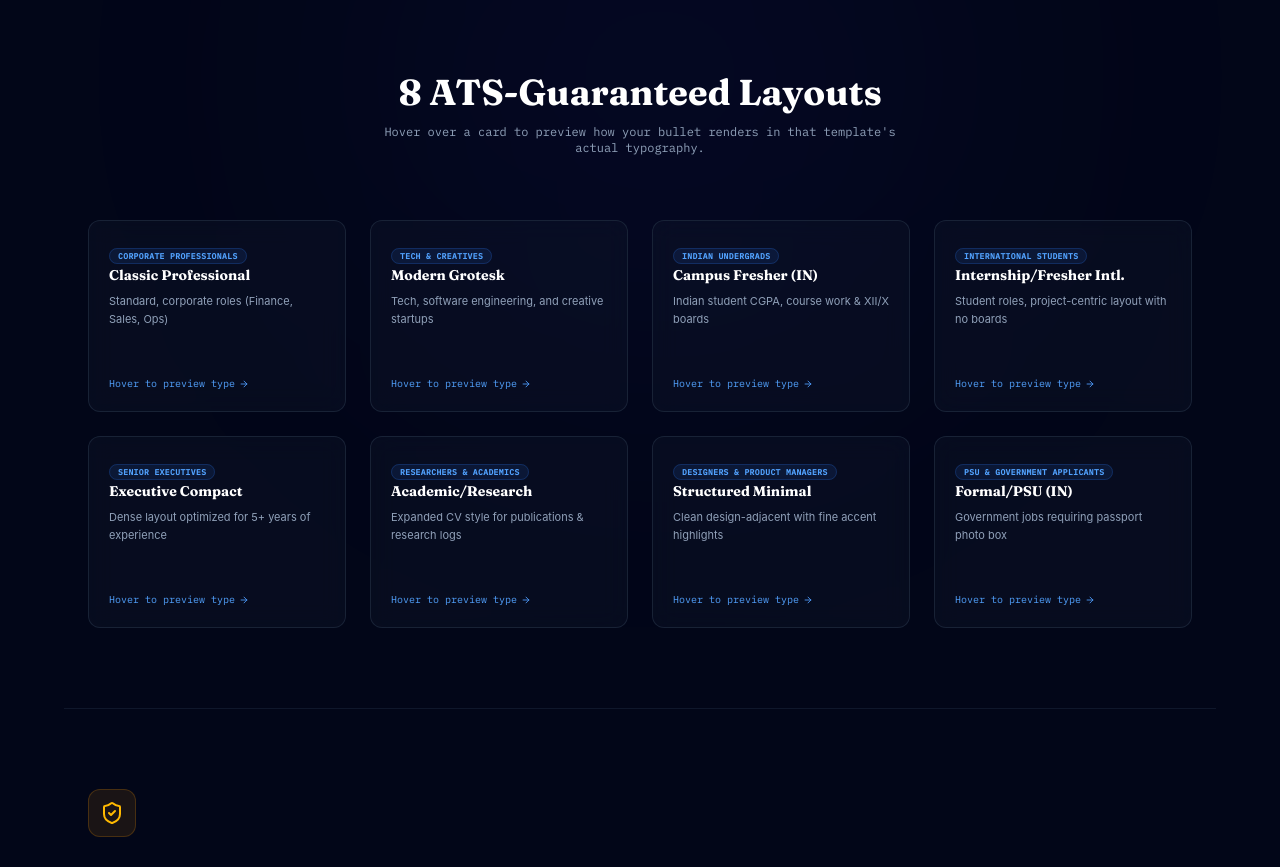
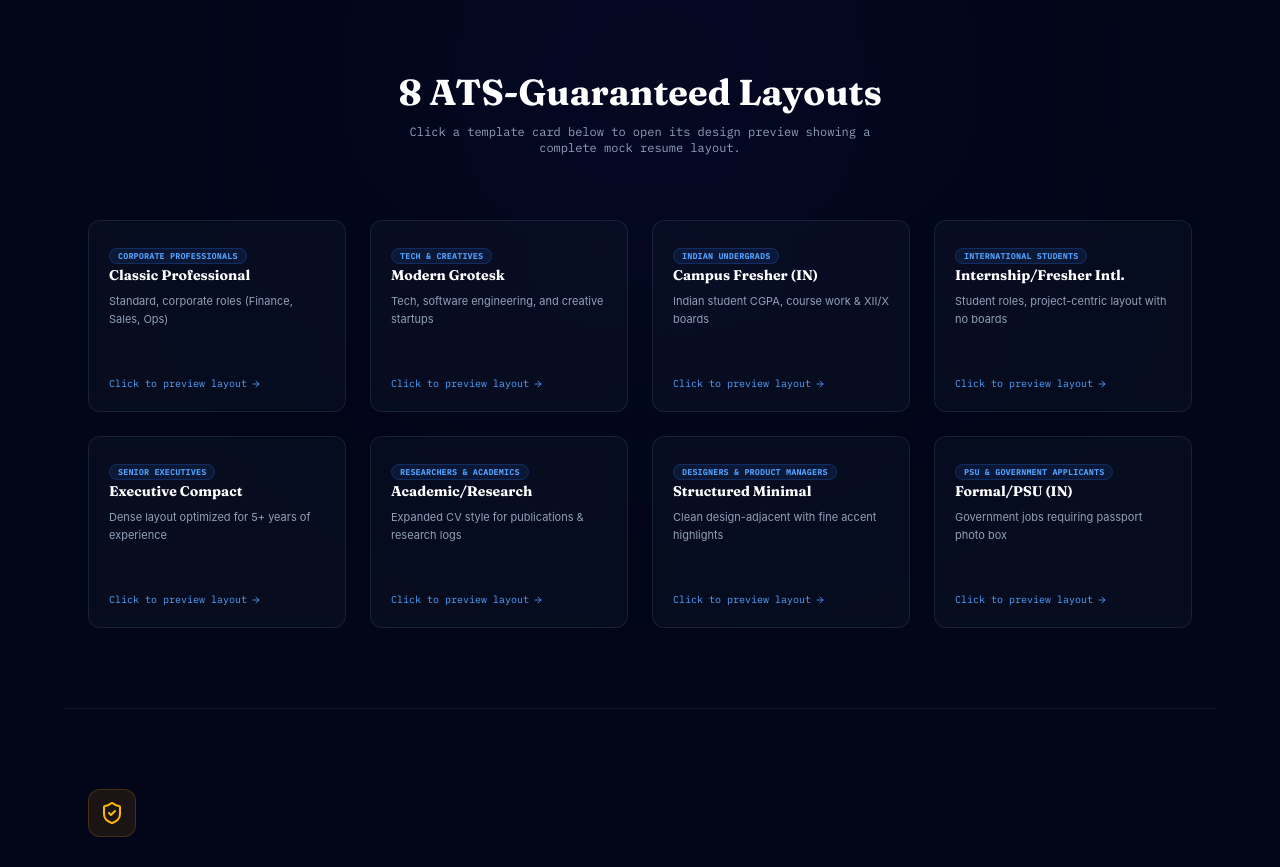
Before and after one commit to slurrystyles/fresume, a Next.js app: page / in a window 1280 px wide. Shown: the part 1480-2347 px from the top of the page. Built offline with nearby package versions, Linux system fonts and the light colour scheme.

Commit message:
Landing Page updated

```diff
--- a/app/page.tsx
+++ b/app/page.tsx
@@ -339,12 +339,12 @@ export default function MarketingPage() {
         </div>
       </section>
 
-      {/* Template Showcase - Interactive layout swap on hover */}
+      {/* Template Showcase - Interactive layout modal on click */}
       <section className="max-w-6xl mx-auto px-6 py-20 border-t border-slate-900 relative z-10 w-full">
         <div className="text-center space-y-3 mb-16">
           <h2 className="font-display text-3xl md:text-4xl font-bold text-white">8 ATS-Guaranteed Layouts</h2>
           <p className="text-xs text-slate-400 max-w-lg mx-auto font-mono">
-            Hover over a card to preview how your bullet renders in that template&apos;s actual typography.
+            Click a template card below to open its design preview showing a complete mock resume layout.
           </p>
         </div>
 
@@ -352,22 +352,9 @@ export default function MarketingPage() {
           {templates.map((tmpl) => (
             <div
               key={tmpl.id}
-              onMouseEnter={() => setHoveredTemplate(tmpl.id)}
-              onMouseLeave={() => setHoveredTemplate(null)}
+              onClick={() => setPreviewTemplate(tmpl.id)}
               className="bg-slate-900/40 backdrop-blur-md border border-slate-800/80 p-5 rounded-xl transition-all hover:border-slate-700 min-h-48 flex flex-col justify-between group cursor-pointer"
             >
-              {hoveredTemplate === tmpl.id ? (
-                /* LIVE TYPE PREVIEW IN MODAL STYLE */
-                <div className="flex-1 flex flex-col justify-center py-2 animate-fadeIn">
-                  <div className={tmpl.style}>
-                    &ldquo;{result ? result.rewritten : bulletText}&rdquo;
-                  </div>
-                  <p className="text-[8px] font-mono text-slate-500 text-center mt-3 tracking-wider uppercase">
-                    {tmpl.label} Rendering
-                  </p>
-                </div>
-              ) : (
-                /* STATIC PREVIEW LAYOUT */
               <div className="flex-1 flex flex-col justify-between space-y-4">
                 <div className="space-y-2">
                   <span className="text-[8px] font-mono text-blue-400 bg-blue-500/10 border border-blue-500/20 px-2 py-0.5 rounded-full uppercase tracking-wider font-semibold">
@@ -381,11 +368,10 @@ export default function MarketingPage() {
                   </p>
                 </div>
                 <span className="text-[10px] font-mono text-blue-400 flex items-center gap-1">
-                    <span>Hover to preview type</span>
+                  <span>Click to preview layout</span>
                   <ArrowRight size={10} className="group-hover:translate-x-1 transition-transform" />
                 </span>
               </div>
-              )}
             </div>
           ))}
         </div>
```
Lines whose indentation alone changed are shown as unchanged.
